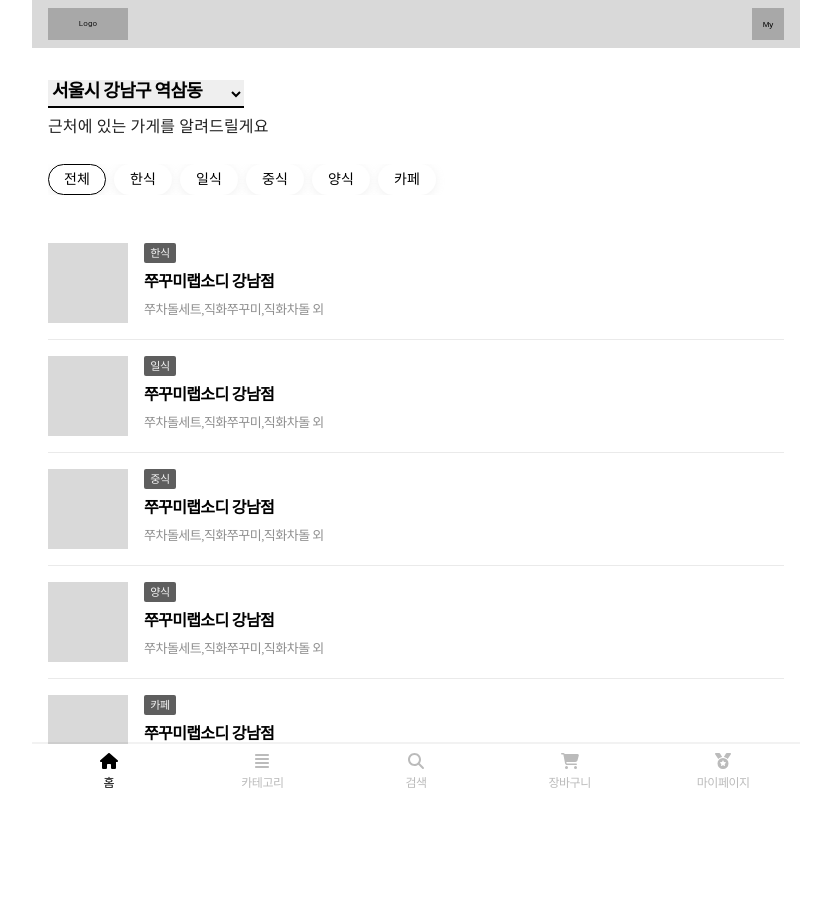
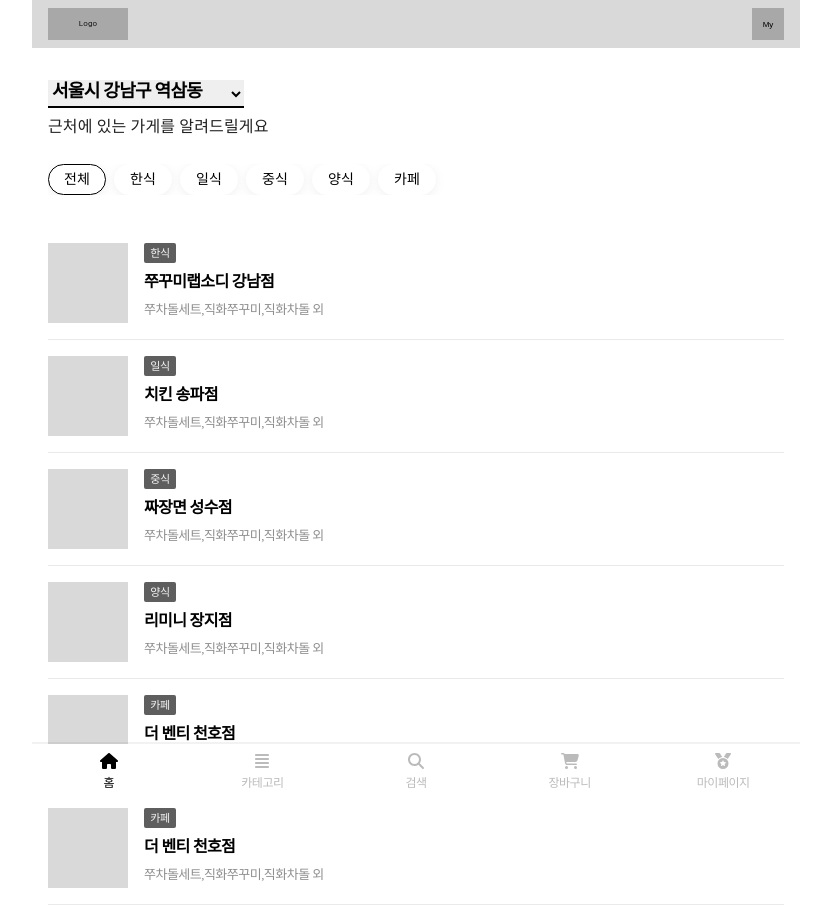
Before and after one commit to dlantjdgkgk/SmallGift, a React (Create React App) app: page /category in a window 1280 px wide. Both pictures are taken after a click on the button "전체". Shown: the whole page, without its empty margins (224-1055 px from the left). Before the commit the page ends 800 px from the top, so only its background shows below. Built offline with nearby package versions, Linux system fonts and the light colour scheme.

Commit message:
fix : 데이터 추가

```diff
--- a/src/components/CategoryPageSection/CategoryPageSection.tsx
+++ b/src/components/CategoryPageSection/CategoryPageSection.tsx
@@ -19,22 +19,28 @@ const CategoryPageSection = () => {
     },
     {
       category: "일식",
-      restaurantName: "쭈꾸미랩소디 강남점",
+      restaurantName: "치킨 송파점",
       restaurantMenu: "쭈차돌세트,직화쭈꾸미,직화차돌 외",
     },
     {
       category: "중식",
-      restaurantName: "쭈꾸미랩소디 강남점",
+      restaurantName: "짜장면 성수점",
       restaurantMenu: "쭈차돌세트,직화쭈꾸미,직화차돌 외",
     },
     {
       category: "양식",
-      restaurantName: "쭈꾸미랩소디 강남점",
+      restaurantName: "리미니 장지점",
       restaurantMenu: "쭈차돌세트,직화쭈꾸미,직화차돌 외",
     },
     {
       category: "카페",
-      restaurantName: "쭈꾸미랩소디 강남점",
+      restaurantName: "더 벤티 천호점",
+      restaurantMenu: "쭈차돌세트,직화쭈꾸미,직화차돌 외",
+    },
+
+    {
+      category: "카페",
+      restaurantName: "더 벤티 천호점",
       restaurantMenu: "쭈차돌세트,직화쭈꾸미,직화차돌 외",
     },
   ];
@@ -79,7 +85,10 @@ const CategoryPageSection = () => {
         {(selectCategory === "전체" ? shopList : shopList.filter((shop) => shop.category === selectCategory)).map(
           (shop, index) => {
             return (
-              <Link to={`/categoryRestaurant?value=${shop.restaurantName}`} key={index}>
+              <Link
+                to={`/categoryRestaurant?restaurantName=${shop.restaurantName}&category=${shop.category}`}
+                key={index}
+              >
                 <div className="restaurant">
                   <div className="restaurantImage" />
                   <div className="restaurantInformation">
```
